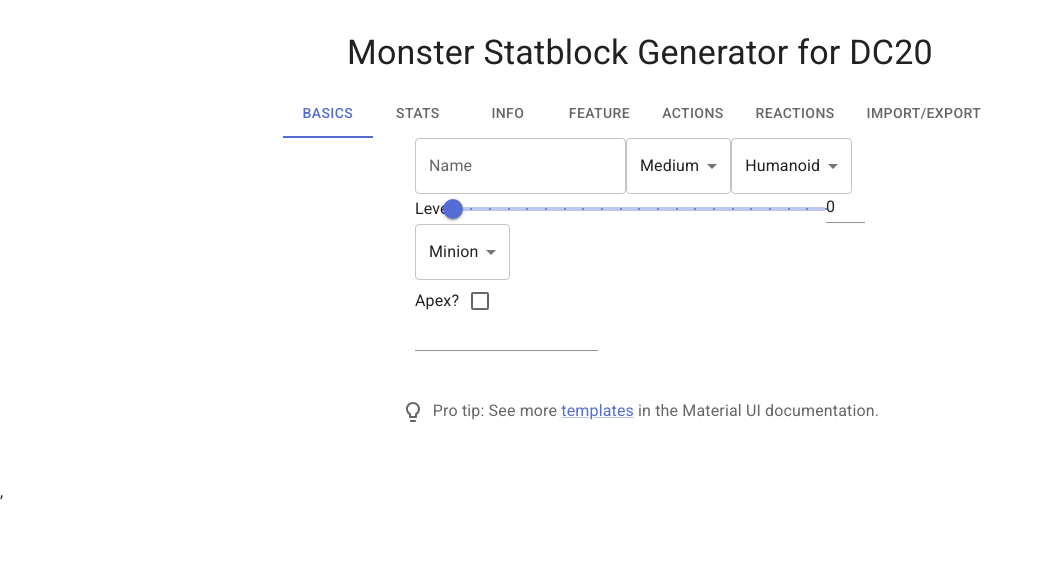
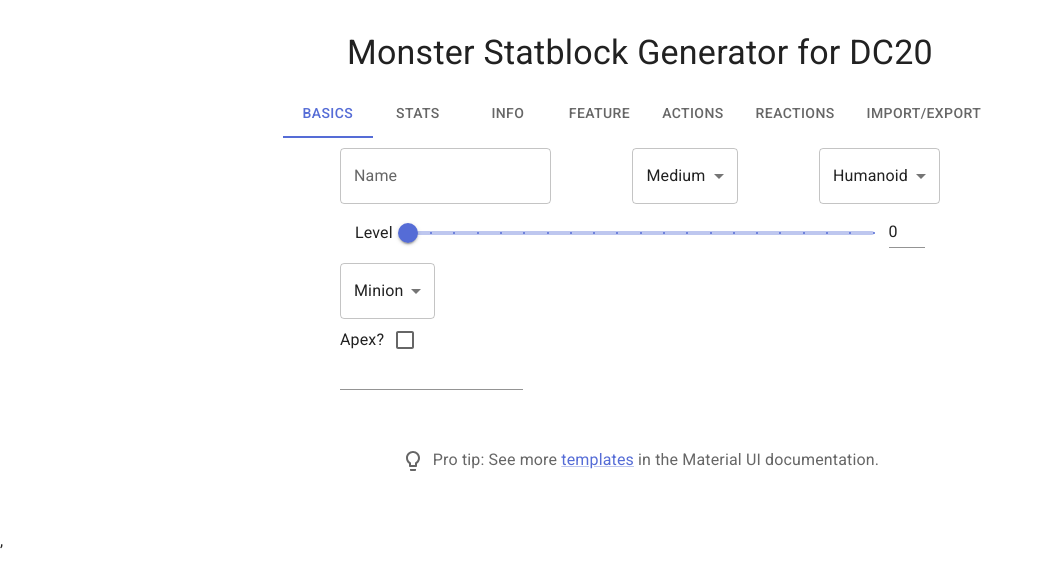
Before and after one commit to DanShink/monsterstatblockgen, a React (Vite) app: page / in a window 1280 px wide. Shown: the top 586 px of the page, without its empty margins (0-1044 px from the left). Built offline with nearby package versions, Linux system fonts and the light colour scheme.

Commit message:
feat: visual formatting

```diff
--- a/src/MonsterStatblockGen/MonsterStatblockTabs/Basics.jsx
+++ b/src/MonsterStatblockGen/MonsterStatblockTabs/Basics.jsx
@@ -72,7 +72,22 @@
 	} = useMonsterStatblockContext();
 
 	return (
-    <Box component="form" autoComplete="off">
+		<Box
+			component="form"
+			autoComplete="off"
+			sx={{
+				margin: "10px",
+				width: 600,
+			}}
+		>
+			<Box
+				sx={{
+					width: 600,
+					display: "flex",
+					justifyContent: "space-between",
+					alignItems: "center",
+				}}
+			>
 				<TextField
 					id="basics-name"
 					label="Name"
@@ -106,15 +121,18 @@
 						</MenuItem>
 					))}
 				</Select>
+			</Box>
 			<Box
 				sx={{
-          width: 450,
+					width: 600,
 					display: "flex",
 					justifyContent: "center",
 					alignItems: "center",
 				}}
 			>
-        <Typography id="basics-slider-title">Level</Typography>
+				<Typography id="basics-slider-title" sx={{ margin: "15px" }}>
+					Level
+				</Typography>
 				<Slider
 					aria-label="basics-level"
 					value={level}
@@ -134,6 +152,7 @@
 						type: "number",
 						"aria-labelledby": "basics-level",
 					}}
+					sx={{ margin: "15px" }}
 				/>
 			</Box>
 			<Select
```
Lines whose indentation alone changed are shown as unchanged.
